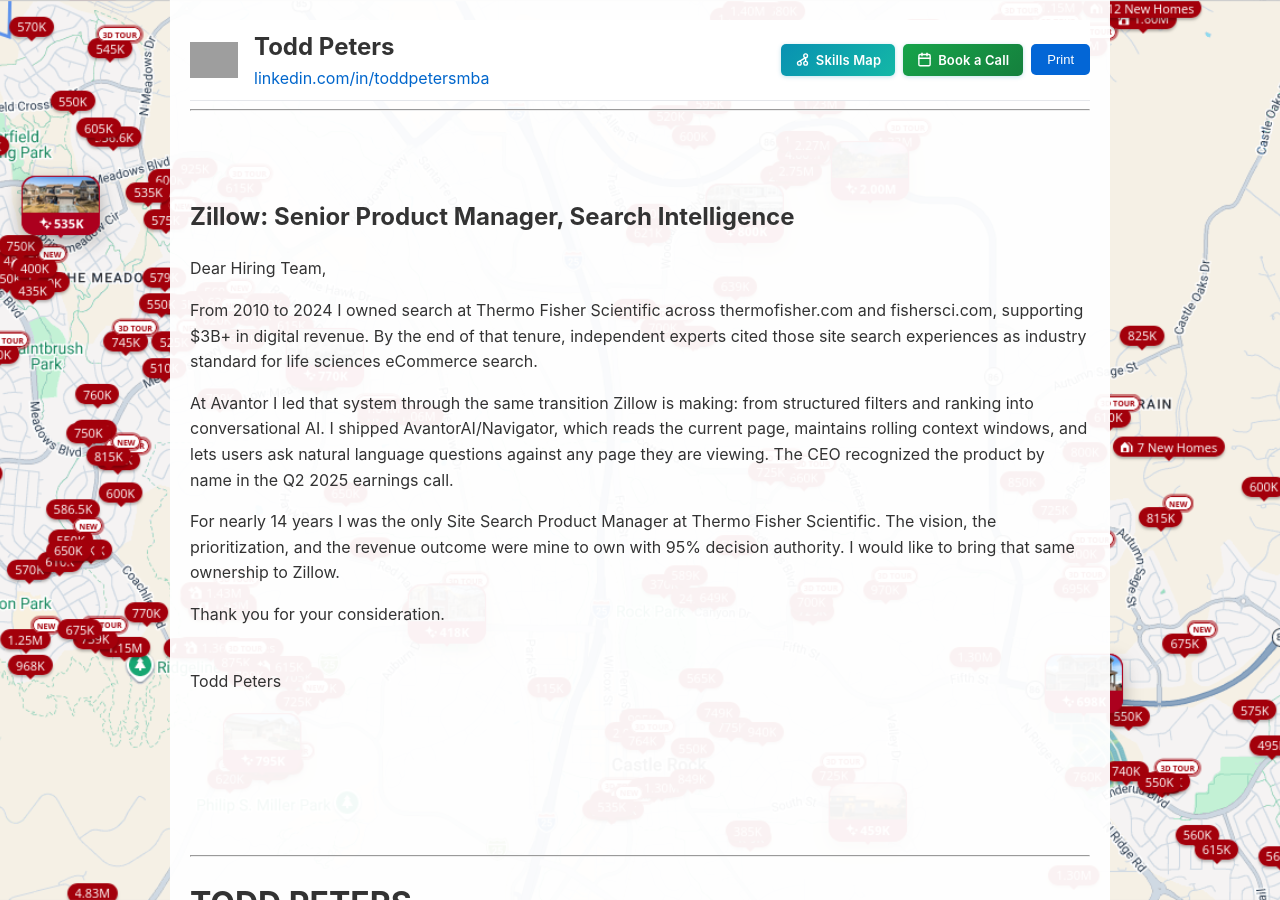
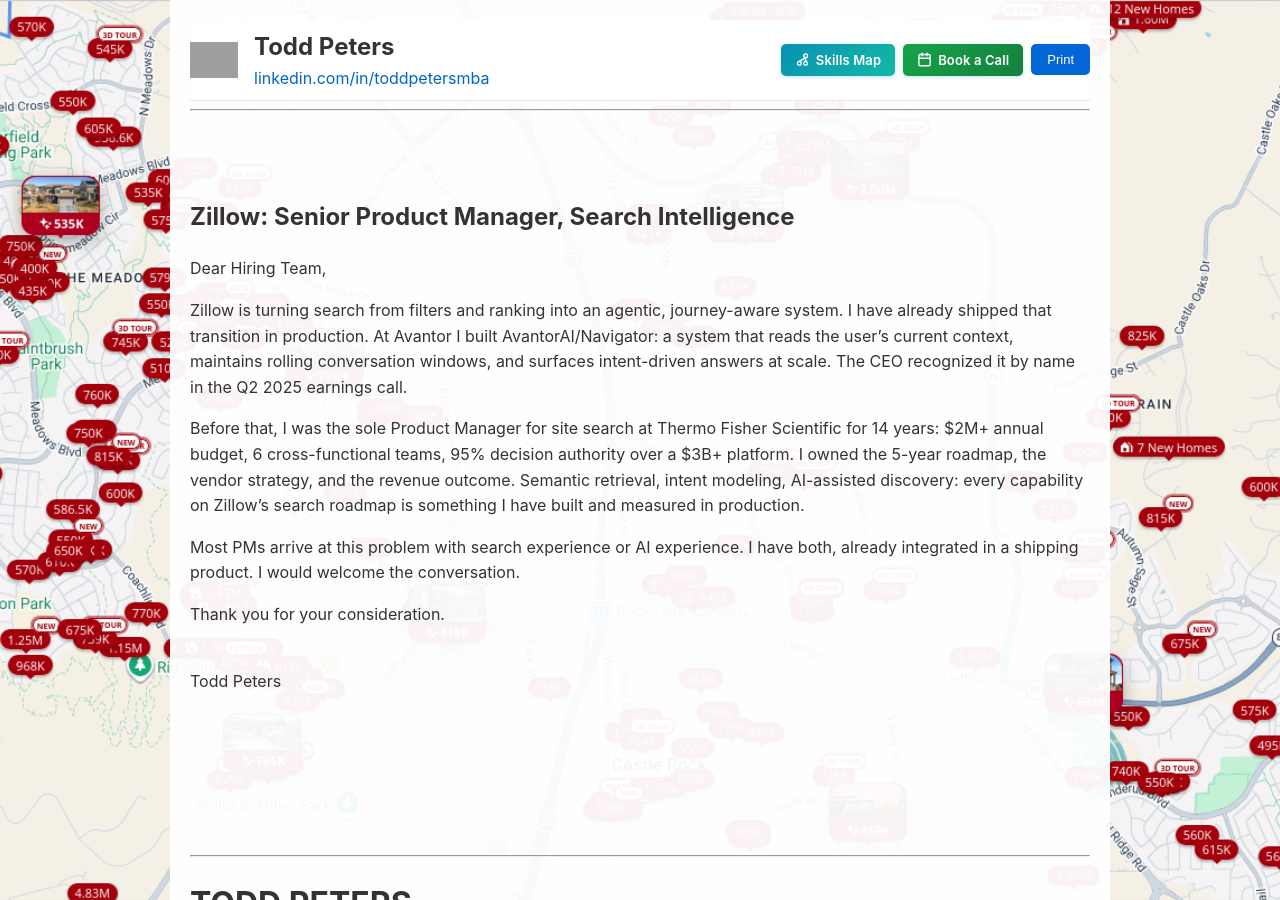
Before and after one commit to tsimech/tsimech.github.io, a Jekyll site: the page built from docs/zillow.md, in a window 1280 px wide and 900 px high. Built offline with Jekyll 4.4.1, drawn with Linux system fonts in a browser that asks for light colours; grey boxes are pictures that could not be loaded.

Commit message:
Update Zillow cover letter - sharper para 1-3

```diff
--- a/docs/zillow.md
+++ b/docs/zillow.md
@@ -86,11 +86,11 @@ setTimeout(function() {
 
 Dear Hiring Team,
 
-From 2010 to 2024 I owned search at Thermo Fisher Scientific across thermofisher.com and fishersci.com, supporting $3B+ in digital revenue. By the end of that tenure, independent experts cited those site search experiences as industry standard for life sciences eCommerce search.
+Zillow is turning search from filters and ranking into an agentic, journey-aware system. I have already shipped that transition in production. At Avantor I built AvantorAI/Navigator: a system that reads the user's current context, maintains rolling conversation windows, and surfaces intent-driven answers at scale. The CEO recognized it by name in the Q2 2025 earnings call.
 
-At Avantor I led that system through the same transition Zillow is making: from structured filters and ranking into conversational AI. I shipped AvantorAI/Navigator, which reads the current page, maintains rolling context windows, and lets users ask natural language questions against any page they are viewing. The CEO recognized the product by name in the Q2 2025 earnings call.
+Before that, I was the sole Product Manager for site search at Thermo Fisher Scientific for 14 years: $2M+ annual budget, 6 cross-functional teams, 95% decision authority over a $3B+ platform. I owned the 5-year roadmap, the vendor strategy, and the revenue outcome. Semantic retrieval, intent modeling, AI-assisted discovery: every capability on Zillow's search roadmap is something I have built and measured in production.
 
-For nearly 14 years I was the only Site Search Product Manager at Thermo Fisher Scientific. The vision, the prioritization, and the revenue outcome were mine to own with 95% decision authority. I would like to bring that same ownership to Zillow.
+Most PMs arrive at this problem with search experience or AI experience. I have both, already integrated in a shipping product. I would welcome the conversation.
 
 Thank you for your consideration.
 <br><br>
```
